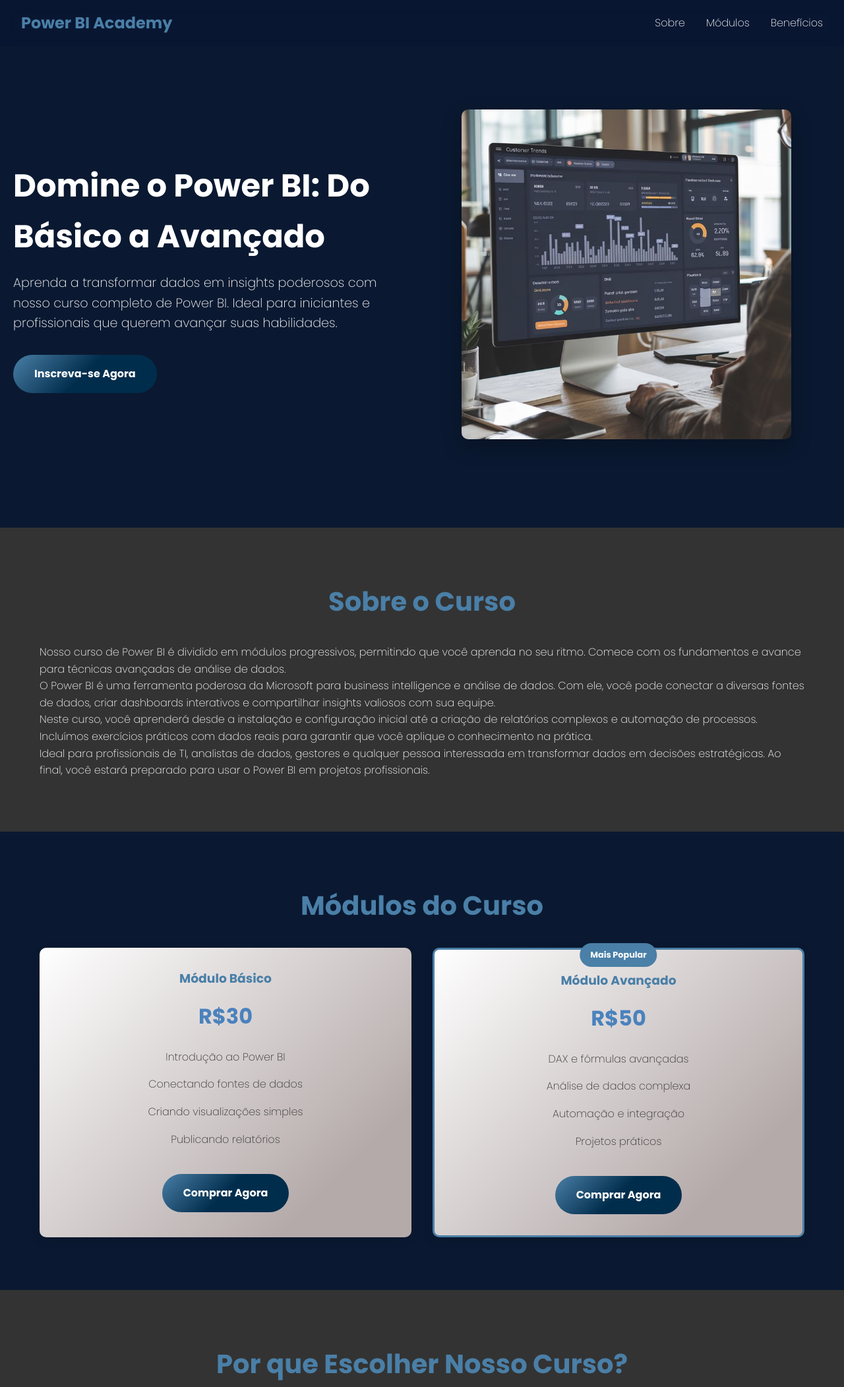
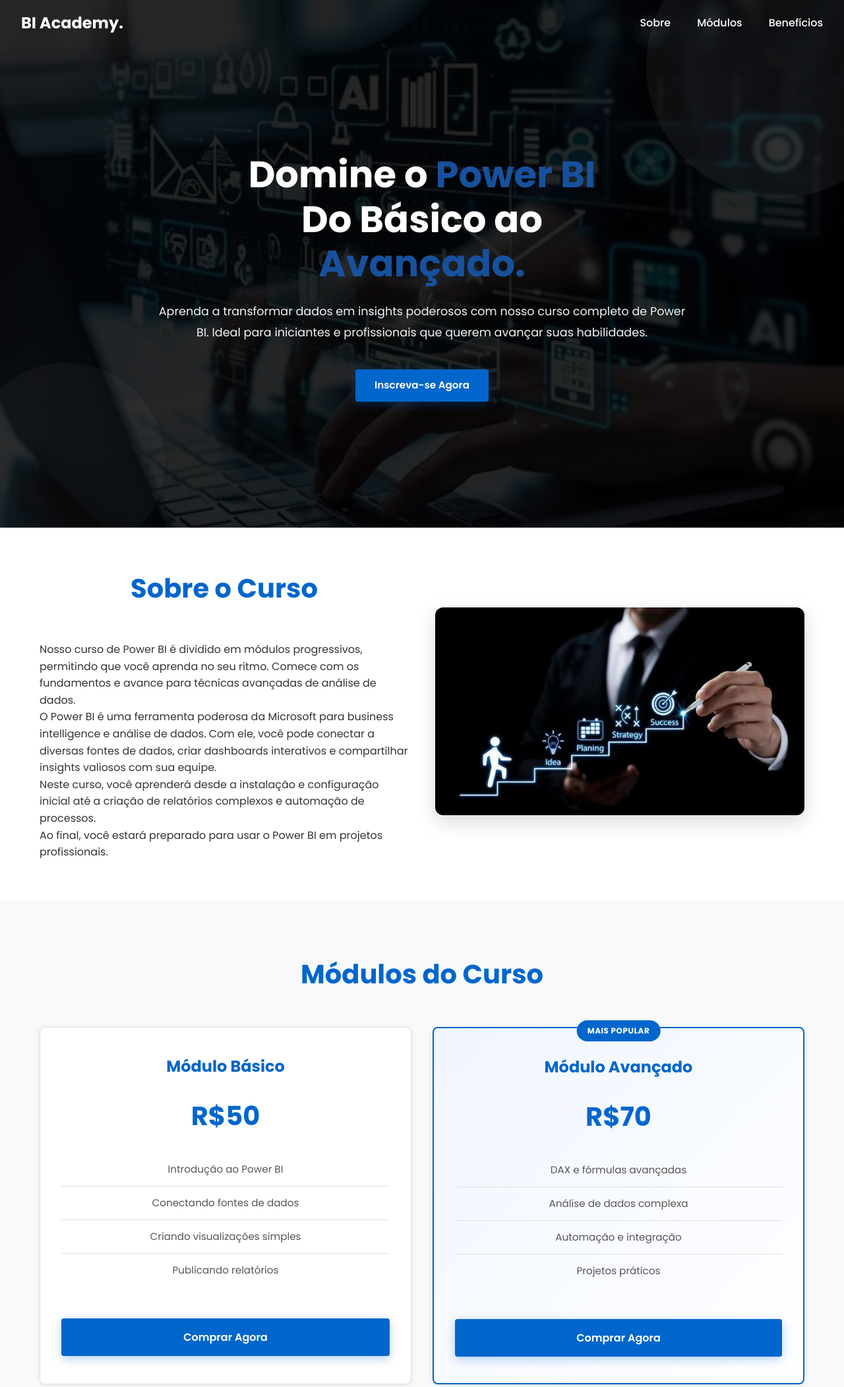
Before and after one commit to guilhermevon/cursoPowerBi, a plain HTML site: page index.html in a window 1280 px wide. Shown: the top 2103 px of the page at 66% size. Drawn offline with Linux system fonts and the light colour scheme.

Commit message:
mudancas

```diff
--- a/index.html
+++ b/index.html
@@ -1,15 +1,18 @@
 <!DOCTYPE html>
 <html lang="pt-BR">
+
 <head>
     <meta charset="UTF-8">
     <meta name="viewport" content="width=device-width, initial-scale=1.0">
     <title>Power BI Academy</title>
     <link rel="stylesheet" href="style.css">
+    <link rel="stylesheet" href="https://cdnjs.cloudflare.com/ajax/libs/font-awesome/6.4.0/css/all.min.css">
 </head>
+
 <body>
     <header>
         <nav>
-            <div class="logo">Power BI Academy</div>
+            <div class="logo">BI Academy.</div>
             <ul>
                 <li><a href="#sobre">Sobre</a></li>
                 <li><a href="#modulos">Módulos</a></li>
@@ -20,24 +23,38 @@
 
     <section id="hero">
         <div class="hero-content">
-            <h1>Domine o Power BI: Do Básico a Avançado</h1>
-            <p>Aprenda a transformar dados em insights poderosos com nosso curso completo de Power BI. Ideal para iniciantes e profissionais que querem avançar suas habilidades.</p>
-            <a href="#inscrever" class="cta-button">Inscreva-se Agora</a>
+            <h1>Domine o <span style="color: #17519d;">Power BI</span><br> Do Básico ao <br><span
+                    style="color: #17519d;">Avançado.</span></h1>
+            <p>Aprenda a transformar dados em insights poderosos com nosso curso completo de Power BI. Ideal para
+                iniciantes e profissionais que querem avançar suas habilidades.</p>
+            <div style="text-align: center;">
+                <a href="#inscrever" class="cta-button cta-button-hero">Inscreva-se Agora</a>
+            </div>
         </div>
-        <div class="hero-image">
-            <img src="./powerBiImage.jpg" alt="Power BI Dashboard">
-        </div>
+
     </section>
 
-    <section id="sobre">
-        <div class="container">
+  <section id="sobre">
+    <div class="container sobre-content">
+        <div class="sobre-texto">
             <h2>Sobre o Curso</h2>
-            <p>Nosso curso de Power BI é dividido em módulos progressivos, permitindo que você aprenda no seu ritmo. Comece com os fundamentos e avance para técnicas avançadas de análise de dados.</p>
-            <p>O Power BI é uma ferramenta poderosa da Microsoft para business intelligence e análise de dados. Com ele, você pode conectar a diversas fontes de dados, criar dashboards interativos e compartilhar insights valiosos com sua equipe.</p>
-            <p>Neste curso, você aprenderá desde a instalação e configuração inicial até a criação de relatórios complexos e automação de processos. Incluímos exercícios práticos com dados reais para garantir que você aplique o conhecimento na prática.</p>
-            <p>Ideal para profissionais de TI, analistas de dados, gestores e qualquer pessoa interessada em transformar dados em decisões estratégicas. Ao final, você estará preparado para usar o Power BI em projetos profissionais.</p>
+            <p>Nosso curso de Power BI é dividido em módulos progressivos, permitindo que você aprenda no seu ritmo.
+                Comece com os fundamentos e avance para técnicas avançadas de análise de dados.</p>
+            <p>O Power BI é uma ferramenta poderosa da Microsoft para business intelligence e análise de dados. Com ele,
+                você pode conectar a diversas fontes de dados, criar dashboards interativos e compartilhar insights
+                valiosos com sua equipe.</p>
+
+            <p>Neste curso, você aprenderá desde a instalação e configuração inicial até a criação de relatórios
+                complexos e automação de processos.</p>
+
+            <p>Ao final, você estará preparado para usar o Power BI em projetos profissionais.</p>
         </div>
-    </section>
+
+        <div class="sobre-imagem">
+            <img src="./sucess.jpg" alt="Dashboard Power BI">
+        </div>
+    </div>
+</section>
 
     <section id="modulos">
         <div class="container">
@@ -45,7 +62,7 @@
             <div class="pricing-grid">
                 <div class="pricing-card">
                     <h3>Módulo Básico</h3>
-                    <div class="price">R$30</div>
+                    <div class="price">R$50</div>
                     <ul>
                         <li>Introdução ao Power BI</li>
                         <li>Conectando fontes de dados</li>
@@ -56,7 +73,7 @@
                 </div>
                 <div class="pricing-card popular">
                     <h3>Módulo Avançado</h3>
-                    <div class="price">R$50</div>
+                    <div class="price">R$70</div>
                     <ul>
                         <li>DAX e fórmulas avançadas</li>
                         <li>Análise de dados complexa</li>
@@ -74,14 +91,17 @@
             <h2>Por que Escolher Nosso Curso?</h2>
             <div class="beneficios-grid">
                 <div class="beneficio">
+                    <i class="fas fa-laptop-code beneficio-icon"></i>
                     <h4>Aprendizado Prático</h4>
                     <p>Exercícios reais com dados do mundo corporativo.</p>
                 </div>
                 <div class="beneficio">
+                    <i class="fas fa-certificate beneficio-icon"></i>
                     <h4>Certificado</h4>
                     <p>Receba um certificado ao concluir o curso.</p>
                 </div>
                 <div class="beneficio">
+                    <i class="fas fa-headset beneficio-icon"></i>
                     <h4>Suporte</h4>
                     <p>Acesso a comunidade e suporte dos instrutores.</p>
                 </div>
@@ -91,7 +111,7 @@
 
     <section id="inscrever">
         <div class="container">
-            <h2 >Pronto para Começar?</h2>
+            <h2>Pronto para Começar?</h2>
             <p class="Pinscreva">Inscreva-se hoje e transforme sua carreira com o Power BI.</p>
             <a href="#" class="cta-button">Inscrever-se</a>
         </div>
@@ -108,7 +128,7 @@
                     <h3>Contato</h3>
                     <p>Email: </p>
                     <p>Telefone: </p>
-                <!--<p>Endereço: Rua das Análises, 123 - São Paulo, SP</p>-->
+                    <!--<p>Endereço: Rua das Análises, 123 - São Paulo, SP</p>-->
                 </div>
                 <div class="footer-section">
                     <h3>Redes Sociais</h3>
@@ -129,4 +149,5 @@
         </div>
     </footer>
 </body>
+
 </html>
--- a/style.css
+++ b/style.css
@@ -8,11 +8,11 @@
 
 body {
   font-family: "Poppins", sans-serif;
-  font-weight: 200;
+  font-weight: 400;
   font-style: normal;
   line-height: 1.6;
   color: #333;
-  background: #0a1931;
+  background: #ffffff;
   min-height: 100vh;
 }
 
@@ -24,8 +24,8 @@
 
 /* Header */
 header {
-  background: rgba(2, 4, 63, 0.1);
-  backdrop-filter: blur(10px);
+  background: transparent;
+  box-shadow: none;
   position: fixed;
   width: 100%;
   top: 0;
@@ -41,8 +41,12 @@
 
 .logo {
   font-size: 1.5rem;
-  font-weight: bold;
-  color: #4a7fa7;
+  font-weight: 700;
+  color: #ffffff;
+  background: none;
+  -webkit-background-clip: unset;
+  -webkit-text-fill-color: unset;
+  background-clip: unset;
 }
 
 nav ul {
@@ -51,59 +55,105 @@
 }
 
 nav ul li {
-  margin-left: 2rem;
+  margin-left: 2.5rem;
 }
 
 nav ul li a {
-  color: rgb(255, 255, 255);
+  color: #ffffff;
   text-decoration: none;
-  transition: color 0.3s;
+  font-weight: 500;
+  transition: color 0.3s ease;
+  text-shadow: 0 2px 4px rgba(0, 0, 0, 0.3);
 }
 
 nav ul li a:hover {
-  color: #b3cfe5;
+  color: #b3d9ff;
 }
 
 /* Hero Section */
 #hero {
   display: flex;
   align-items: center;
-  justify-content: space-between;
+  justify-content: center;
   padding: 120px 20px 80px;
   min-height: 100vh;
-  color: white;
-  background-color: #0a1931;
+  color: #ffffff;
+  background: linear-gradient(rgba(0, 0, 0, 0.85), rgba(0, 0, 0, 0.85)),
+              url('./7508e3990857d8ab2c6b83d89bf7eda1.jpg') no-repeat center center;
+  background-size: cover;
+  background-attachment: fixed;
+  position: relative;
+  overflow: hidden;
+}
+
+#hero::before {
+  content: "";
+  position: absolute;
+  width: 400px;
+  height: 400px;
+  background: rgba(255, 255, 255, 0.05);
+  border-radius: 50%;
+  top: -100px;
+  right: -100px;
+}
+
+#hero::after {
+  content: "";
+  position: absolute;
+  width: 300px;
+  height: 300px;
+  background: rgba(255, 255, 255, 0.03);
+  border-radius: 50%;
+  bottom: -50px;
+  left: -50px;
 }
 
 .hero-content {
   flex: 1;
-  max-width: 600px;
-
+  max-width: 800px;
+  position: relative;
+  z-index: 10;
 }
 
 .hero-content h1 {
-  font-size: 3rem;
-  margin-bottom: 1rem;
+  font-size: 3.5rem;
+  margin-bottom: 1.5rem;
+  text-align: center;
+  font-weight: 700;
+  line-height: 1.2;
 }
 
 .hero-content p {
-  font-size: 1.2rem;
-  margin-bottom: 2rem;
+  font-size: 1.1rem;
+  margin-bottom: 2.5rem;
+  text-align: center;
+  opacity: 0.95;
+  line-height: 1.8;
 }
 
 .cta-button {
   display: inline-block;
-  background: linear-gradient(135deg, #4a7fa7 0%, #012d4c 50%);
+  background: #0066cc;
   color: white;
   padding: 1rem 2rem;
   text-decoration: none;
-  border-radius: 50px;
-  font-weight: bold;
-  transition: background 0.3s;
+  border-radius: 4px;
+  font-weight: 600;
+  transition: all 0.3s ease;
+  border: none;
+  cursor: pointer;
+  box-shadow: 0 4px 15px rgba(0, 102, 204, 0.3);
 }
 
 .cta-button:hover {
-  background: #046e10;
+  background: #0052a3;
+  transform: translateY(-2px);
+  box-shadow: 0 6px 20px rgba(0, 102, 204, 0.4);
+}
+
+.cta-button-hero {
+  padding: 0.75rem 1.8rem;
+  font-size: 0.95rem;
 }
 
 .hero-image {
@@ -120,22 +170,56 @@
 /* Sections */
 section {
   padding: 80px 0;
-  background: #333;
-  color: #fff;
+  background: #ffffff;
 }
 
 section:nth-child(even) {
-  background: #0a1931;
+  background: #f8f9fa;
 }
 
 section h2 {
   text-align: center;
-  margin-bottom: 2rem;
+  margin-bottom: 3rem;
   font-size: 2.5rem;
-  color: #4a7fa7;
+  color: #0066cc;
+  font-weight: 700;
 }
 
-/* Modulos */
+#sobre {
+    padding: 60px 0;
+}
+
+.sobre-content {
+    display: flex;
+    align-items: center;
+    gap: 40px;
+}
+
+.sobre-texto {
+    flex: 1;
+}
+
+.sobre-imagem {
+    flex: 1;
+    text-align: center;
+}
+
+.sobre-imagem img {
+    max-width: 100%;
+    border-radius: 12px;
+    box-shadow: 0 10px 30px rgba(0,0,0,0.15);
+}
+
+/* Responsivo para celular */
+@media (max-width: 768px) {
+    .sobre-content {
+        flex-direction: column;
+        text-align: center;
+    }
+}
+
+
+/* Modulos Grid */
 .modulos-grid {
   display: grid;
   grid-template-columns: repeat(auto-fit, minmax(300px, 1fr));
@@ -143,36 +227,24 @@
 }
 
 .modulo {
-  background: linear-gradient(135deg, #ffffff 0%, #012d4c 100%);
+  background: #ffffff;
   padding: 2rem;
-  border-radius: 10px;
-  box-shadow: 0 5px 15px rgba(0, 0, 0, 0.1);
-  transition: transform 0.3s;
-  border: 2px solid transparent;
-  background-clip: padding-box;
-  position: relative;
-}
-
-.modulo::before {
-  content: "";
-  position: absolute;
-  top: 0;
-  left: 0;
-  right: 0;
-  bottom: 0;
-  background: linear-gradient(135deg, #4a7fa7, #1a3d63);
-  border-radius: 10px;
-  z-index: -1;
-  padding: 2px;
+  border-radius: 8px;
+  box-shadow: 0 2px 10px rgba(0, 0, 0, 0.08);
+  transition: all 0.3s ease;
+  border: 1px solid #e0e0e0;
 }
 
 .modulo:hover {
   transform: translateY(-10px);
+  box-shadow: 0 10px 30px rgba(0, 0, 0, 0.15);
 }
 
 .modulo h3 {
   margin-bottom: 1rem;
-  color: #4a7fa7;
+  color: #0066cc;
+  font-size: 1.3rem;
+  font-weight: 700;
 }
 
 .modulo ul {
@@ -180,11 +252,16 @@
 }
 
 .modulo ul li {
-  padding: 0.5rem 0;
-  border-bottom: 1px solid #eee;
+  padding: 0.8rem 0;
+  border-bottom: 1px solid #e0e0e0;
+  color: #555;
 }
 
-/* Pricing */
+.modulo ul li:last-child {
+  border-bottom: none;
+}
+
+/* Pricing Grid */
 .pricing-grid {
   display: grid;
   grid-template-columns: repeat(auto-fit, minmax(300px, 1fr));
@@ -192,102 +269,127 @@
 }
 
 .pricing-card {
-  background: linear-gradient(135deg, #ffffff 0%, #b5aaaa 80%);
-  padding: 2rem;
-  border-radius: 10px;
-  box-shadow: 0 5px 15px rgba(0, 0, 0, 0.1);
+  background: #ffffff;
+  padding: 2.5rem 2rem;
+  border-radius: 8px;
+  box-shadow: 0 2px 10px rgba(0, 0, 0, 0.08);
   text-align: center;
-  transition: transform 0.3s;
+  transition: all 0.3s ease;
+  border: 1px solid #e0e0e0;
   position: relative;
 }
 
 .pricing-card:hover {
   transform: translateY(-10px);
+  box-shadow: 0 10px 30px rgba(0, 0, 0, 0.15);
 }
 
 .pricing-card h3 {
-  margin-bottom: 1rem;
-  color: #4a7fa7;
+  margin-bottom: 1.5rem;
+  color: #0066cc;
+  font-size: 1.5rem;
+  font-weight: 700;
 }
 
 .price {
-  font-size: 2rem;
-  font-weight: bold;
-  color: #4a82bd;
-  margin-bottom: 1rem;
-
+  font-size: 2.5rem;
+  font-weight: 700;
+  color: #0066cc;
+  margin-bottom: 1.5rem;
 }
 
 .pricing-card ul {
   list-style: none;
   margin-bottom: 2rem;
-  color: #333;
-
+  color: #555;
 }
 
 .pricing-card ul li {
-  padding: 0.5rem 0;
+  padding: 0.8rem 0;
+  border-bottom: 1px solid #e0e0e0;
+  font-size: 0.95rem;
+}
+
+.pricing-card ul li:last-child {
+  border-bottom: none;
 }
 
 .pricing-card.popular {
-  border: 3px solid #4a7fa7;
+  border: 2px solid #0066cc;
+  position: relative;
+  background: linear-gradient(135deg, #f0f5ff 0%, #ffffff 100%);
 }
 
 .pricing-card.popular::before {
-  content: "Mais Popular";
+  content: "MAIS POPULAR";
   position: absolute;
-  top: -10px;
+  top: -12px;
   left: 50%;
   transform: translateX(-50%);
-  background: #4a7fa7;
+  background: #0066cc;
   color: white;
-  padding: 0.5rem 1rem;
+  padding: 0.4rem 1rem;
   border-radius: 20px;
-  font-size: 0.8rem;
-  font-weight: bold;
+  font-size: 0.75rem;
+  font-weight: 700;
+  letter-spacing: 0.5px;
+}
+
+.pricing-card .cta-button {
+  width: 100%;
+  margin-top: 1rem;
 }
 
 /* Beneficios */
 .beneficios-grid {
   display: grid;
-  grid-template-columns: repeat(auto-fit, minmax(250px, 1fr));
+  grid-template-columns: repeat(auto-fit, minmax(280px, 1fr));
   gap: 2rem;
 }
 
 .beneficio {
   text-align: center;
-  padding: 2rem;
-  background: #333;
-  border-radius: 10px;
-  box-shadow: 0 5px 15px rgba(0, 0, 0, 0.5);
-  border: 2px solid #4a82bd;
-  background-clip: padding-box;
+  padding: 2.5rem 2rem;
+  background: #ffffff;
+  border-radius: 8px;
+  box-shadow: 0 2px 10px rgba(0, 0, 0, 0.08);
+  border: 1px solid #e0e0e0;
+  transition: all 0.3s ease;
   position: relative;
 }
 
-.beneficio::before {
-  content: "";
-  position: absolute;
-  top: 0;
-  left: 0;
-  right: 0;
-  bottom: 0;
-  background: linear-gradient(135deg, #4a7fa7, #1a3d63);
-  border-radius: 10px;
-  z-index: -1;
-  padding: 2px;
+.beneficio:hover {
+  transform: translateY(-8px);
+  box-shadow: 0 10px 30px rgba(0, 0, 0, 0.15);
 }
 
 .beneficio h4 {
   margin-bottom: 1rem;
-  color: #4a7fa7;
+  color: #0066cc;
+  font-size: 1.2rem;
+  font-weight: 700;
+}
+
+.beneficio p {
+  color: #666;
+  line-height: 1.6;
+  font-size: 0.95rem;
+}
+
+.beneficio-icon {
+  display: block;
+  font-size: 2.5rem;
+  color: #0066cc;
+  margin-bottom: 1rem;
+  width: 100%;
+  text-align: center;
 }
 
 /* Footer */
 footer {
-  background: #333;
-  color: white;
-  padding: 2rem 0;
+  background: #1a1a1a;
+  color: #ffffff;
+  padding: 3rem 0 1rem;
 }
 
 .footer-content {
@@ -299,26 +401,32 @@
 
 .footer-section h3 {
   margin-bottom: 1rem;
-  color: #b3cfe5;
+  color: #0066cc;
+  font-weight: 700;
 }
 
 .footer-section p {
   margin: 0.5rem 0;
+  color: #ccc;
+  font-size: 0.95rem;
 }
 
 .footer-section a {
-  color: #f6fafd;
+  color: #ccc;
   text-decoration: none;
+  transition: color 0.3s ease;
 }
 
 .footer-section a:hover {
-  color: #4a7fa7;
+  color: #0066cc;
 }
 
 .footer-bottom {
   text-align: center;
-  border-top: 1px solid #4a7fa7;
-  padding-top: 1rem;
+  border-top: 1px solid #333;
+  padding-top: 2rem;
+  color: #999;
+  font-size: 0.9rem;
 }
 
 #inscrever {
@@ -327,6 +435,7 @@
   align-items: center;
   justify-content: center;
   min-height: 300px;
+  background: linear-gradient(135deg, #f8f9fa 0%, #ffffff 100%);
 }
 
 #inscrever .container {
@@ -337,6 +446,8 @@
 
 .Pinscreva {
   margin-bottom: 20px;
+  font-size: 1.2rem;
+  color: #333;
 }
 
 /* Responsive */
@@ -347,8 +458,16 @@
     padding: 100px 20px 40px;
   }
 
+  .hero-content h1 {
+    font-size: 2rem;
+  }
+
+  .hero-content p {
+    font-size: 1rem;
+  }
+
   nav ul {
-    display: none; /* Simple mobile menu, can be improved */
+    display: none;
   }
 
   .pricing-grid,
@@ -357,7 +476,31 @@
     grid-template-columns: 1fr;
   }
 
-  .footer-content {
-    grid-template-columns: 1fr;
+  section {
+    padding: 60px 0;
+  }
+
+  section h2 {
+    font-size: 1.8rem;
+    margin-bottom: 2rem;
   }
 }
+
+@media (max-width: 480px) {
+  nav {
+    padding: 1rem;
+  }
+
+  .logo {
+    font-size: 1.2rem;
+  }
+
+  .hero-content h1 {
+    font-size: 1.5rem;
+  }
+
+  .cta-button {
+    padding: 0.8rem 1.5rem;
+    font-size: 0.9rem;
+  }
+}
```
Also changed, not shown: 7508e3990857d8ab2c6b83d89bf7eda1.jpg (added), sucess.jpg (added).
